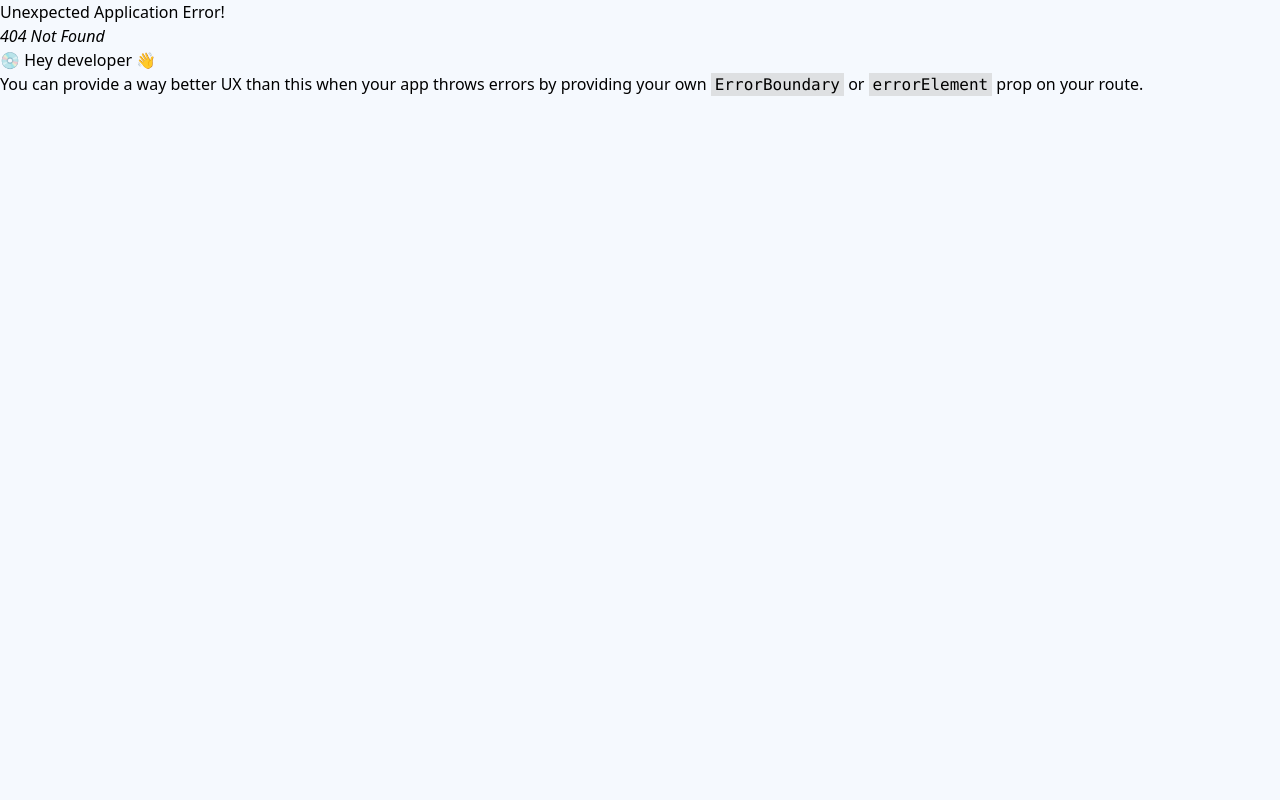
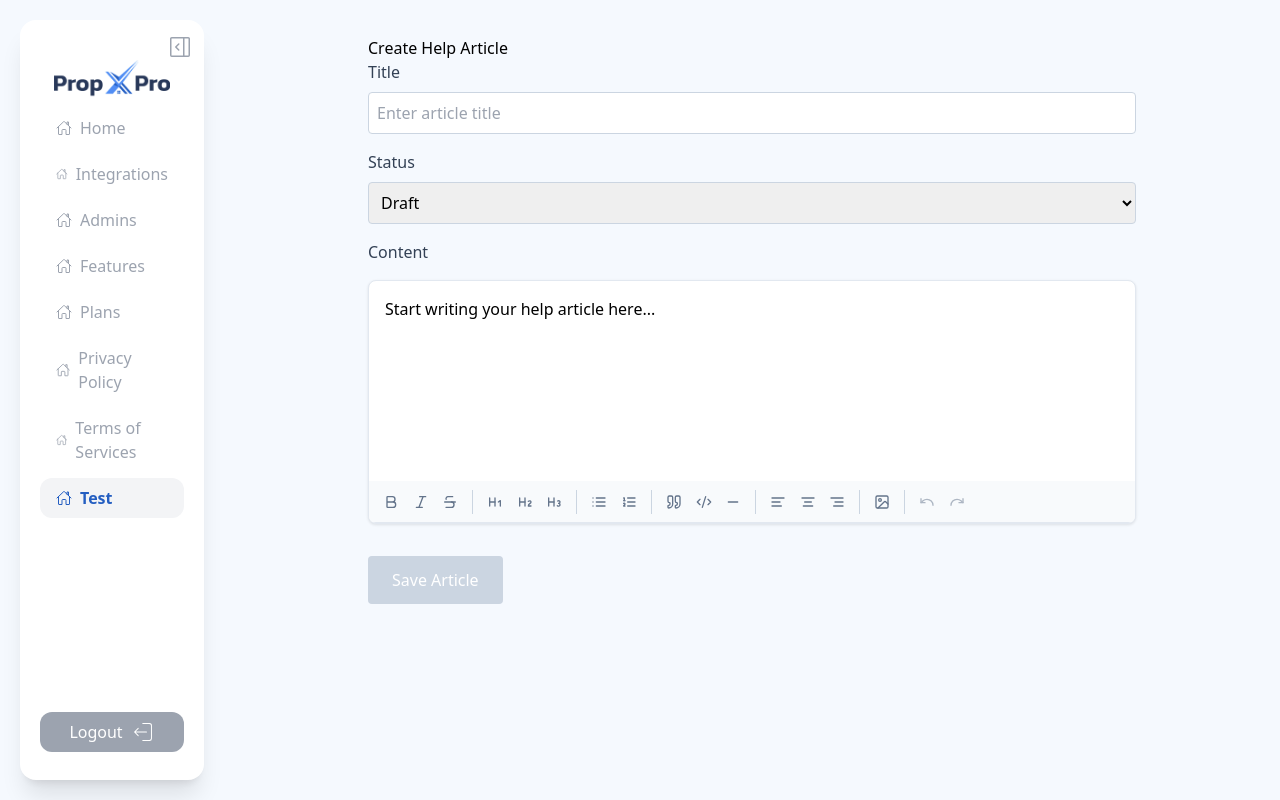
Before and after one commit to YoussefShafiq/PropxPro-Dashboard, a React (Vite) app: page /test in a window 1280 px wide. Before the commit this address had no page. Built offline with nearby package versions, Linux system fonts and the light colour scheme; sample sign-in values are in the browser's storage.

Commit message:
tiptap with image done

```diff
--- a/src/App.jsx
+++ b/src/App.jsx
@@ -15,6 +15,7 @@ import Plans from './Components/Pages/Plans'
 import { FcPrivacy } from 'react-icons/fc'
 import PrivacyPolicy from './Components/Pages/PrivacyPolicy'
 import TermsOfServices from './Components/Pages/TermsOfServices'
+import Test from './Components/Pages/Test'
 
 function App() {
 
@@ -30,6 +31,7 @@ function App() {
         { path: '/plans', element: <ProtectedRoute><Plans /></ProtectedRoute> },
         { path: '/privacy-Policy', element: <ProtectedRoute><PrivacyPolicy /></ProtectedRoute> },
         { path: '/terms-of-services', element: <ProtectedRoute><TermsOfServices /></ProtectedRoute> },
+        { path: '/test', element: <ProtectedRoute><Test /></ProtectedRoute> },
       ]
     },
   ])
--- a/src/Components/Layout/Sidebar.jsx
+++ b/src/Components/Layout/Sidebar.jsx
@@ -76,6 +76,11 @@ export default function Sidebar() {
             path: '/terms-of-Services',
             icon: <IoHomeOutline />
         },
+        {
+            title: 'Test',
+            path: '/test',
+            icon: <IoHomeOutline />
+        },
     ]
     return <>
         <div className={`h-full bg-tramsparent p-5 fixed w-56 left-0 ${sidebarOpen ? 'translate-x-0' : '-translate-x-full'} transition-all duration-500 z-50`}>
--- a/src/Components/Pages/PrivacyPolicy.jsx
+++ b/src/Components/Pages/PrivacyPolicy.jsx
@@ -59,6 +59,7 @@ export default function PrivacyPolicy() {
             <div className="border border-gray-200 rounded-lg shadow-sm p-6 bg-white">
                 {editorContent &&
                     <Tiptap
+                        key={data?.data?.data?.content}
                         content={editorContent}
                         onUpdate={setEditorContent}
                     />}
@@ -66,7 +67,7 @@ export default function PrivacyPolicy() {
                 <div className="flex gap-4 mt-6">
                     <button
                         onClick={handleSave}
-                        disabled={isSaving || editorContent == data?.data?.data?.content}
+                        disabled={isSaving}
                         className={`px-6 py-2 rounded-md font-medium text-white ${isSaving ? 'bg-blue-400' : 'bg-blue-600 hover:bg-blue-700'} transition-colors`}
                     >
                         {isSaving ? 'Saving...' : 'Save Changes'}
--- a/src/Components/Pages/TermsOfServices.jsx
+++ b/src/Components/Pages/TermsOfServices.jsx
@@ -59,6 +59,7 @@ export default function TermsOfServices() {
             <div className="border border-gray-200 rounded-lg shadow-sm p-6 bg-white">
                 {editorContent &&
                     <Tiptap
+                        key={data?.data?.data?.content}
                         content={editorContent}
                         onUpdate={setEditorContent}
                     />}
@@ -66,7 +67,7 @@ export default function TermsOfServices() {
                 <div className="flex gap-4 mt-6">
                     <button
                         onClick={handleSave}
-                        disabled={isSaving || editorContent == data?.data?.data?.content}
+                        disabled={isSaving}
                         className={`px-6 py-2 rounded-md font-medium text-white ${isSaving ? 'bg-blue-400' : 'bg-blue-600 hover:bg-blue-700'} transition-colors`}
                     >
                         {isSaving ? 'Saving...' : 'Save Changes'}
--- /dev/null
+++ b/src/Components/Pages/Test.jsx
@@ -0,0 +1,96 @@
+import React, { useState, useEffect } from 'react';
+import axios from 'axios';
+import TiptapWithImg from '../TextEditor/TiptapWithImg';
+
+export default function Test() {
+    const [content, setContent] = useState('<p>Start writing your help article here...</p>');
+    const [title, setTitle] = useState('');
+    const [status, setStatus] = useState('draft');
+    const [isSaving, setIsSaving] = useState(false);
+    const [editorReady, setEditorReady] = useState(false);
+
+    const handleSave = async () => {
+        if (!title.trim()) {
+            alert('Please enter a title for your article');
+            return;
+        }
+
+        if (!editorReady) {
+            alert('Editor is not ready yet. Please wait a moment.');
+            return;
+        }
+
+        setIsSaving(true);
+        try {
+            const response = await axios.post(
+                'https://propxpro.run.place/api/help-articles',
+                {
+                    title: title,
+                    content: content,
+                    status: status,
+                },
+                {
+                    headers: {
+                        'Authorization': `Bearer ${localStorage.getItem('userToken')}`
+                    }
+                }
+            );
+
+            console.log('Article saved:', response.data);
+            alert('Article saved successfully!');
+        } catch (error) {
+            console.error('Failed to save article:', error);
+            alert(error.response?.data?.message || 'Failed to save article');
+        } finally {
+            setIsSaving(false);
+        }
+    };
+
+    return (
+        <div className="help-article-form">
+            <h1>Create Help Article</h1>
+
+            <div className="form-group">
+                <label htmlFor="article-title">Title</label>
+                <input
+                    id="article-title"
+                    type="text"
+                    value={title}
+                    onChange={(e) => setTitle(e.target.value)}
+                    placeholder="Enter article title"
+                />
+            </div>
+
+            <div className="form-group">
+                <label htmlFor="article-status">Status</label>
+                <select
+                    id="article-status"
+                    value={status}
+                    onChange={(e) => setStatus(e.target.value)}
+                >
+                    <option value="draft">Draft</option>
+                    <option value="published">Published</option>
+                </select>
+            </div>
+
+            <div className="form-group">
+                <label>Content</label>
+                <TiptapWithImg
+                    content={content}
+                    onUpdate={(html) => {
+                        setContent(html);
+                        setEditorReady(true);
+                    }}
+                />
+            </div>
+
+            <button
+                onClick={handleSave}
+                disabled={isSaving || !editorReady}
+                className="save-button"
+            >
+                {isSaving ? 'Saving...' : 'Save Article'}
+            </button>
+        </div>
+    );
+}
--- a/src/Components/TextEditor/TiptapWithImg.jsx
+++ b/src/Components/TextEditor/TiptapWithImg.jsx
@@ -1,4 +1,3 @@
-// src/components/TextEditor/TiptapWithImage.jsx
 import { EditorProvider, useCurrentEditor, BubbleMenu } from '@tiptap/react';
 import StarterKit from '@tiptap/starter-kit';
 import {
@@ -9,7 +8,8 @@ import {
 } from 'lucide-react';
 import TextAlign from '@tiptap/extension-text-align';
 import ImageExtension from '@tiptap/extension-image';
-import { useCallback, useRef } from 'react';
+import { useCallback, useRef, useState, useEffect } from 'react';
+import axios from 'axios';
 import './styles.scss';
 
 const extensions = [
@@ -23,28 +23,54 @@ const extensions = [
     }),
     ImageExtension.configure({
         inline: true,
-        allowBase64: true,
+        allowBase64: false,
+        HTMLAttributes: {
+            class: 'help-center-image',
+        },
     }),
 ];
 
 const MenuBar = () => {
     const { editor } = useCurrentEditor();
     const fileInputRef = useRef(null);
+    const [isUploading, setIsUploading] = useState(false);
 
     if (!editor) {
         return null;
     }
 
-    const handleImageUpload = (event) => {
+    const handleImageUpload = async (event) => {
         const file = event.target.files[0];
         if (!file) return;
 
-        const reader = new FileReader();
-        reader.onload = (e) => {
-            const base64Image = e.target.result;
-            editor.chain().focus().setImage({ src: base64Image }).run();
-        };
-        reader.readAsDataURL(file);
+        setIsUploading(true);
+        try {
+            const formData = new FormData();
+            formData.append('image', file);
+
+            const response = await axios.post(
+                'https://propxpro.run.place/api/help-articles/images/upload',
+                formData,
+                {
+                    headers: {
+                        'Content-Type': 'multipart/form-data',
+                        'Authorization': `Bearer ${localStorage.getItem('userToken')}`
+                    },
+                }
+            );
+
+            if (response.data.success && response.data.data?.url) {
+                editor.chain().focus().setImage({ src: response.data.data.url }).run();
+            } else {
+                throw new Error('Invalid response format');
+            }
+        } catch (error) {
+            console.error('Image upload failed:', error);
+            alert('Failed to upload image. Please try again.');
+        } finally {
+            setIsUploading(false);
+            event.target.value = '';
+        }
     };
 
     return (
@@ -181,12 +207,15 @@ const MenuBar = () => {
                     onChange={handleImageUpload}
                     accept="image/*"
                     style={{ display: 'none' }}
+                    disabled={isUploading}
                 />
                 <button
                     onClick={() => fileInputRef.current.click()}
                     title="Upload Image"
+                    disabled={isUploading}
+                    className={isUploading ? 'is-uploading' : ''}
                 >
-                    <Image size={16} />
+                    {isUploading ? 'Uploading...' : <Image size={16} />}
                 </button>
             </div>
 
@@ -246,12 +275,18 @@ const CustomBubbleMenu = () => {
 };
 
 const TiptapWithImg = ({ content = '', onUpdate }) => {
+    const [initialized, setInitialized] = useState(false);
+
     const handleUpdate = useCallback(({ editor }) => {
-        if (onUpdate) {
+        if (onUpdate && initialized) {
             const html = editor.getHTML();
             onUpdate(html);
         }
-    }, [onUpdate]);
+    }, [onUpdate, initialized]);
+
+    useEffect(() => {
+        setInitialized(true);
+    }, []);
 
     return (
         <div className="tiptap-container">
--- a/src/Components/TextEditor/styles.scss
+++ b/src/Components/TextEditor/styles.scss
@@ -1,340 +1,576 @@
 /* src/components/TextEditor/styles.scss */
+
 .tiptap-container {
+
     border: 1px solid #e2e8f0;
+
     border-radius: 0.5rem;
+
     background: white;
+
     margin: 1rem 0;
+
     overflow: hidden;
+
     box-shadow: 0 1px 3px rgba(0, 0, 0, 0.1);
 
     .tiptap-toolbar {
+
         display: flex;
+
         align-items: center;
+
         padding: 0.25rem 0.5rem;
+
         background: #f8fafc;
+
         border-bottom: 1px solid #e2e8f0;
+
         overflow-x: auto;
+
         white-space: nowrap;
+
         scrollbar-width: none;
+
         height: 42px;
 
         &::-webkit-scrollbar {
+
             display: none;
+
         }
 
         .toolbar-group {
+
             display: flex;
+
             align-items: center;
+
             gap: 0.1rem;
+
         }
 
         .toolbar-divider {
+
             width: 1px;
+
             height: 1.5rem;
+
             background: #cbd5e1;
+
             margin: 0 0.5rem;
+
         }
 
         button {
+
             border: none;
+
             background: none;
+
             color: #64748b;
+
             cursor: pointer;
+
             padding: 0.35rem;
+
             border-radius: 0.25rem;
+
             display: flex;
+
             align-items: center;
+
             justify-content: center;
+
             min-width: 28px;
+
             height: 28px;
+
             transition: all 0.2s ease;
 
             &:hover {
+
                 background: #e2e8f0;
+
                 color: #1e293b;
+
             }
 
             &.is-active {
+
                 background: #ede9fe;
+
                 color: #6d28d9;
+
             }
 
             &:disabled {
+
                 opacity: 0.5;
+
                 cursor: not-allowed;
+
             }
+
         }
+
     }
 
     .bubble-menu {
+
         display: flex;
+
         gap: 0.25rem;
+
         background: #f8fafc;
+
         padding: 0.25rem;
+
         border-radius: 0.25rem;
+
         box-shadow: 0 2px 5px rgba(0, 0, 0, 0.1);
+
         border: 1px solid #e2e8f0;
 
         button {
+
             border: none;
+
             background: none;
+
             color: #64748b;
+
             cursor: pointer;
+
             padding: 0.25rem;
+
             border-radius: 0.25rem;
+
             font-size: 0.8rem;
+
             min-width: 24px;
+
             height: 24px;
+
             display: flex;
+
             align-items: center;
+
             justify-content: center;
 
             &:hover {
+
                 background: #e2e8f0;
+
                 color: #1e293b;
+
             }
 
             &.is-active {
+
                 background: #ede9fe;
+
                 color: #6d28d9;
+
             }
+
         }
+
     }
 
     .tiptap {
+
         padding: 1rem;
+
         min-height: 200px;
+
         outline: none;
 
         :first-child {
+
             margin-top: 0;
+
         }
 
         p {
+
             margin: 0.75rem 0;
+
             line-height: 1.6;
+
         }
 
         h1,
+
         h2,
+
         h3,
+
         h4,
+
         h5,
+
         h6 {
+
             line-height: 1.2;
+
             margin-top: 1.5rem;
+
             margin-bottom: 1rem;
+
             font-weight: 600;
+
         }
 
         h1 {
+
             font-size: 1.8rem;
+
         }
 
         h2 {
+
             font-size: 1.5rem;
+
         }
 
         h3 {
+
             font-size: 1.3rem;
+
         }
 
         h4 {
+
             font-size: 1.1rem;
+
         }
 
         ul,
+
         ol {
+
             padding: 0 1rem;
+
             margin: 0.75rem 0;
 
             li {
+
                 margin-bottom: 0.5rem;
+
                 line-height: 1.6;
 
                 p {
+
                     margin: 0.25rem 0;
+
                 }
+
             }
+
         }
 
         ul {
+
             list-style-type: disc;
 
             ul {
+
                 list-style-type: circle;
 
                 ul {
+
                     list-style-type: square;
+
                 }
+
             }
+
         }
 
         ol {
+
             list-style-type: decimal;
 
             ol {
+
                 list-style-type: lower-alpha;
 
                 ol {
+
                     list-style-type: lower-roman;
+
                 }
+
             }
+
         }
 
         strong {
+
             font-weight: bold;
+
         }
 
         em {
+
             font-style: italic;
+
         }
 
         code {
+
             background-color: #f1f5f9;
+
             border-radius: 0.25rem;
+
             color: #334155;
+
             font-size: 0.9em;
+
             padding: 0.2em 0.4em;
+
             font-family: 'SFMono-Regular', Menlo, Monaco, Consolas, monospace;
+
         }
 
         pre {
+
             background: #1e293b;
+
             border-radius: 0.5rem;
+
             color: #f8fafc;
+
             font-family: 'SFMono-Regular', Menlo, Monaco, Consolas, monospace;
+
             padding: 1rem;
+
             margin: 1rem 0;
+
             overflow-x: auto;
 
             code {
+
                 background: none;
+
                 color: inherit;
+
                 padding: 0;
+
                 font-size: 0.9rem;
+
             }
+
         }
 
         blockquote {
+
             border-left: 3px solid #cbd5e1;
+
             margin: 1rem 0;
+
             padding-left: 1rem;
+
             color: #64748b;
+
             font-style: italic;
+
         }
 
         hr {
+
             border: none;
+
             border-top: 1px solid #e2e8f0;
+
             margin: 1.5rem 0;
+
+        }
+
+        img {
+
+            max-width: 100%;
+
+            height: auto;
+
+            margin: 1rem 0;
+
+            border-radius: 0.25rem;
+
+            border: 1px solid #e2e8f0;
+
         }
 
         .text-align-left {
+
             text-align: left;
+
         }
 
         .text-align-center {
+
             text-align: center;
+
         }
 
         .text-align-right {
+
             text-align: right;
+
         }
 
         ul[data-type="taskList"] {
+
             list-style: none;
+
             padding: 0;
 
             li {
+
                 display: flex;
+
                 align-items: flex-start;
 
                 >label {
+
                     flex: 0 0 auto;
+
                     margin-right: 0.5rem;
+
                     user-select: none;
+
                 }
 
                 >div {
+
                     flex: 1 1 auto;
-                }
-            }
-        }
-    }
+
                 }
 
-/* Privacy & Terms Page Styles */
-.privacy-terms-page {
-    max-width: 1200px;
-    margin: 0 auto;
-    padding: 2rem;
-
-    h1 {
-        margin-bottom: 2rem;
-        color: #1e293b;
             }
 
-    .editor-wrapper {
-        border: 1px solid #e2e8f0;
-        border-radius: 0.5rem;
-        padding: 1.5rem;
-        background: white;
-        box-shadow: 0 1px 3px rgba(0, 0, 0, 0.1);
         }
 
-    .action-buttons {
-        display: flex;
-        gap: 1rem;
-        margin-top: 1.5rem;
+    }
 
-        button {
-            padding: 0.75rem 1.5rem;
+}
+
+/* Form styles for parent component */
+
+.help-article-form {
+
+    max-width: 800px;
+
+    margin: 0 auto;
+
+    padding: 1rem;
+
+    .form-group {
+
+        margin-bottom: 1rem;
+
+        label {
+
+            display: block;
+
+            margin-bottom: 0.5rem;
+
+            font-weight: 500;
+
+            color: #334155;
+
+        }
+
+        input,
+        select {
+
+            width: 100%;
+
+            padding: 0.5rem;
+
+            border: 1px solid #cbd5e1;
+
             border-radius: 0.25rem;
-            font-weight: 500;
-            cursor: pointer;
-            transition: all 0.2s ease;
+
+            font-size: 1rem;
+
+            &:focus {
+
+                outline: none;
+
+                border-color: #6d28d9;
+
+                box-shadow: 0 0 0 1px #6d28d9;
+
+            }
+
+        }
+
     }
 
     .save-button {
-            background: #6d28d9;
+
+        background-color: #6d28d9;
+
         color: white;
+
         border: none;
 
+        padding: 0.75rem 1.5rem;
+
+        border-radius: 0.25rem;
+
+        font-size: 1rem;
+
+        font-weight: 500;
+
+        cursor: pointer;
+
+        margin-top: 1rem;
+
+        transition: background-color 0.2s;
+
         &:hover {
-                background: #5b21b6;
+
+            background-color: #5b21b6;
+
         }
 
         &:disabled {
-                background: #cbd5e1;
+
+            background-color: #cbd5e1;
+
             cursor: not-allowed;
-            }
+
         }
 
-        .preview-button {
-            background: white;
-            border: 1px solid #cbd5e1;
-            color: #64748b;
+    }
 
-            &:hover {
-                background: #f8fafc;
-            }
-        }
-    }
 }
 
 @media (max-width: 768px) {
+
     .tiptap-container {
+
         .tiptap-toolbar {
+
             padding: 0.25rem;
 
             .toolbar-divider {
+
                 margin: 0 0.25rem;
-            }
-        }
+
             }
 
-    .privacy-terms-page {
-        padding: 1rem;
         }
+
     }
+
+    .help-article-form {
+
+        padding: 0.5rem;
+
+    }
+
+}
```
Lines whose indentation alone changed are shown as unchanged.
